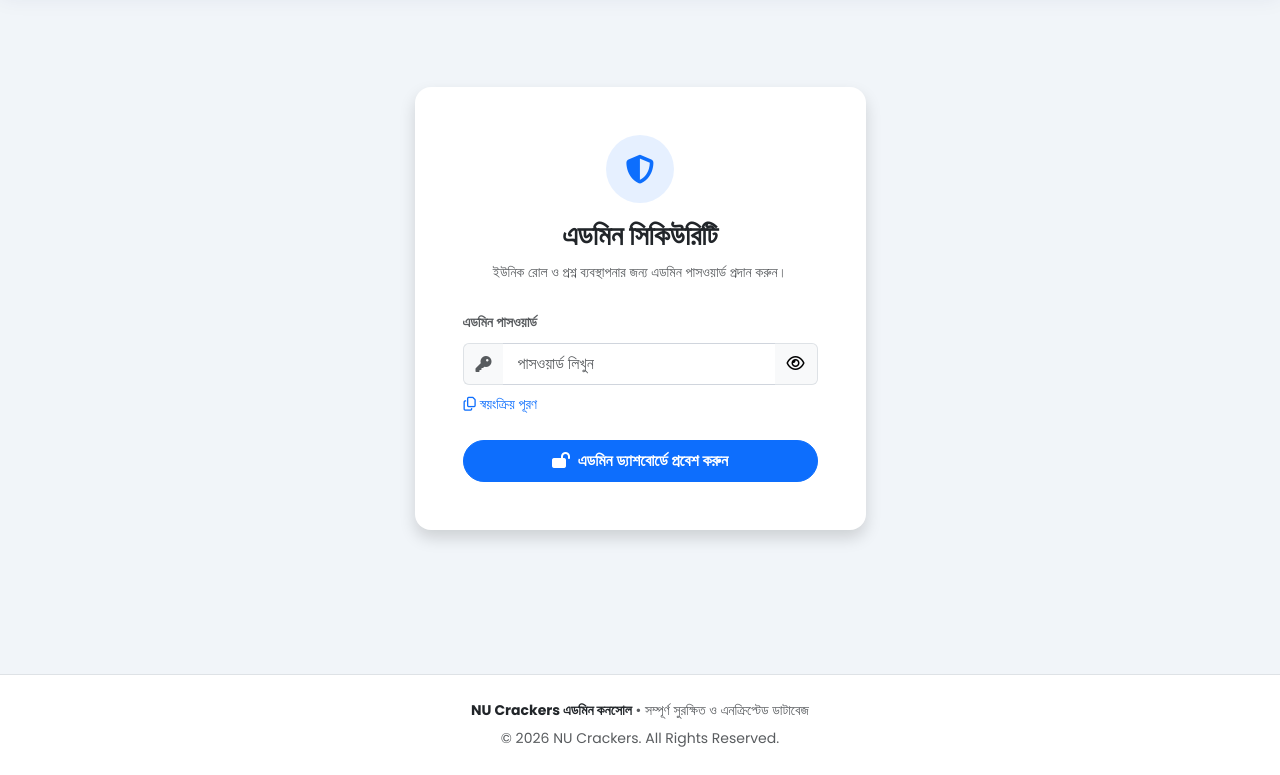
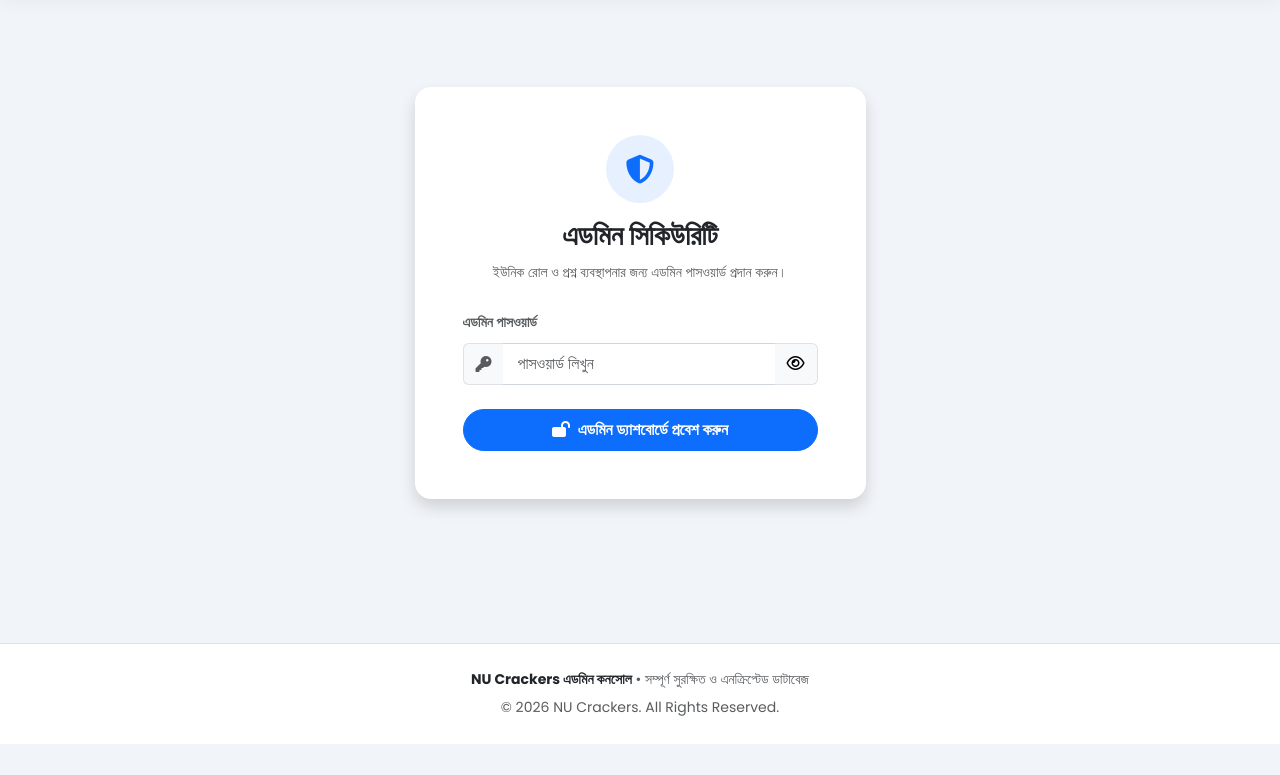
Before and after one commit to nucrackers/nucrackers, a website: page admin.html in a window 1280 px wide. Shown: the part 71-846 px from the top of the page. After the commit the page ends 815 px from the top, so only its background shows below. Drawn offline with nearby package versions, Linux system fonts and the light colour scheme.

Commit message:
Update admin.html

```diff
--- a/admin.html
+++ b/admin.html
@@ -97,12 +97,7 @@
                     <i class="fa-regular fa-eye" id="toggleAdminPassIcon"></i>
                   </button>
                 </div>
-                <div class="d-flex justify-content-between align-items-center mt-2">
 
-                  <button type="button" class="btn btn-link btn-sm p-0 text-decoration-none" id="fillAdminPassBtn">
-                    <i class="fa-regular fa-copy me-1"></i>স্বয়ংক্রিয় পূরণ
-                  </button>
-                </div>
               </div>
 
               <div id="adminLoginAlert" class="alert d-none"></div>
```
